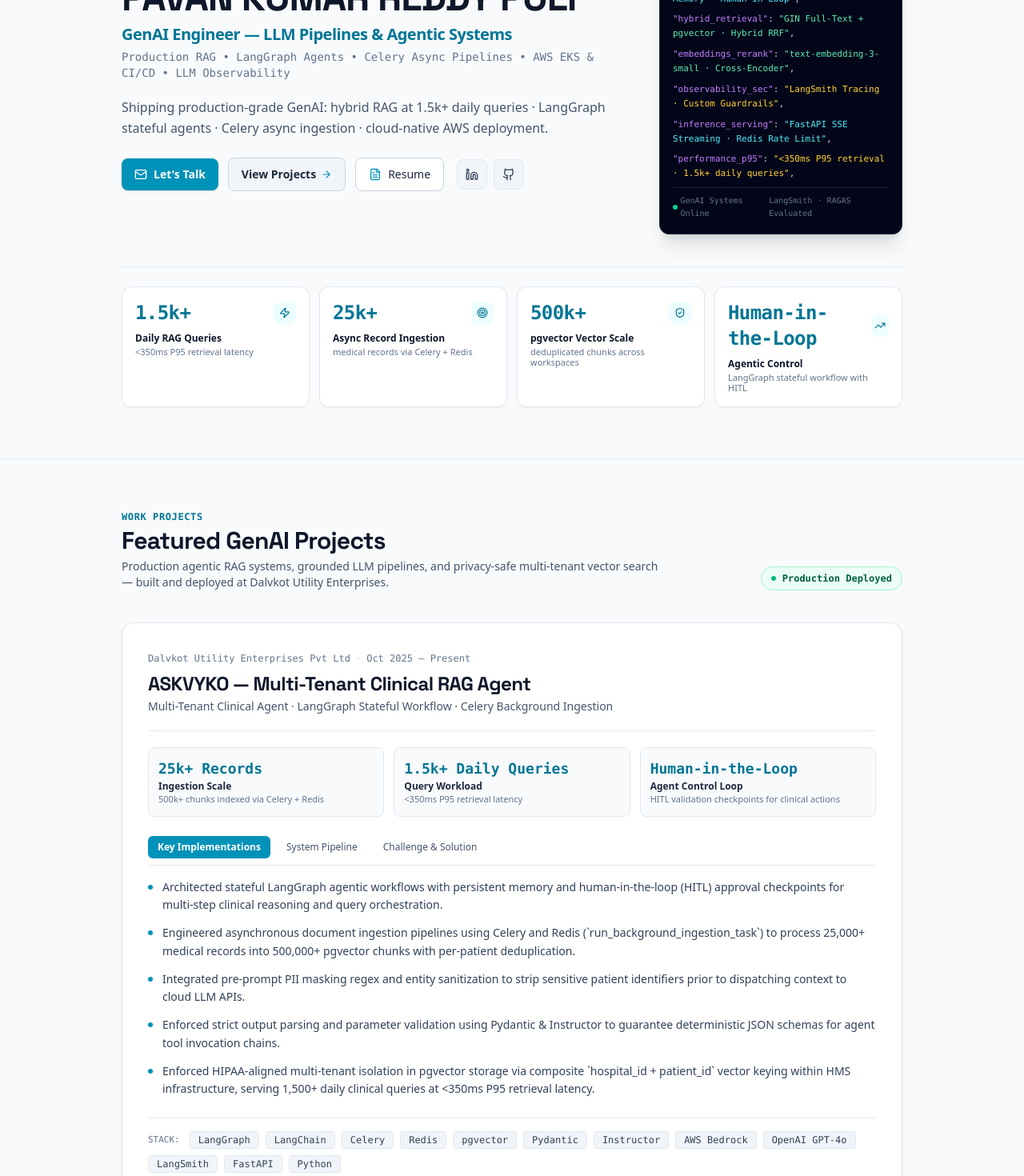
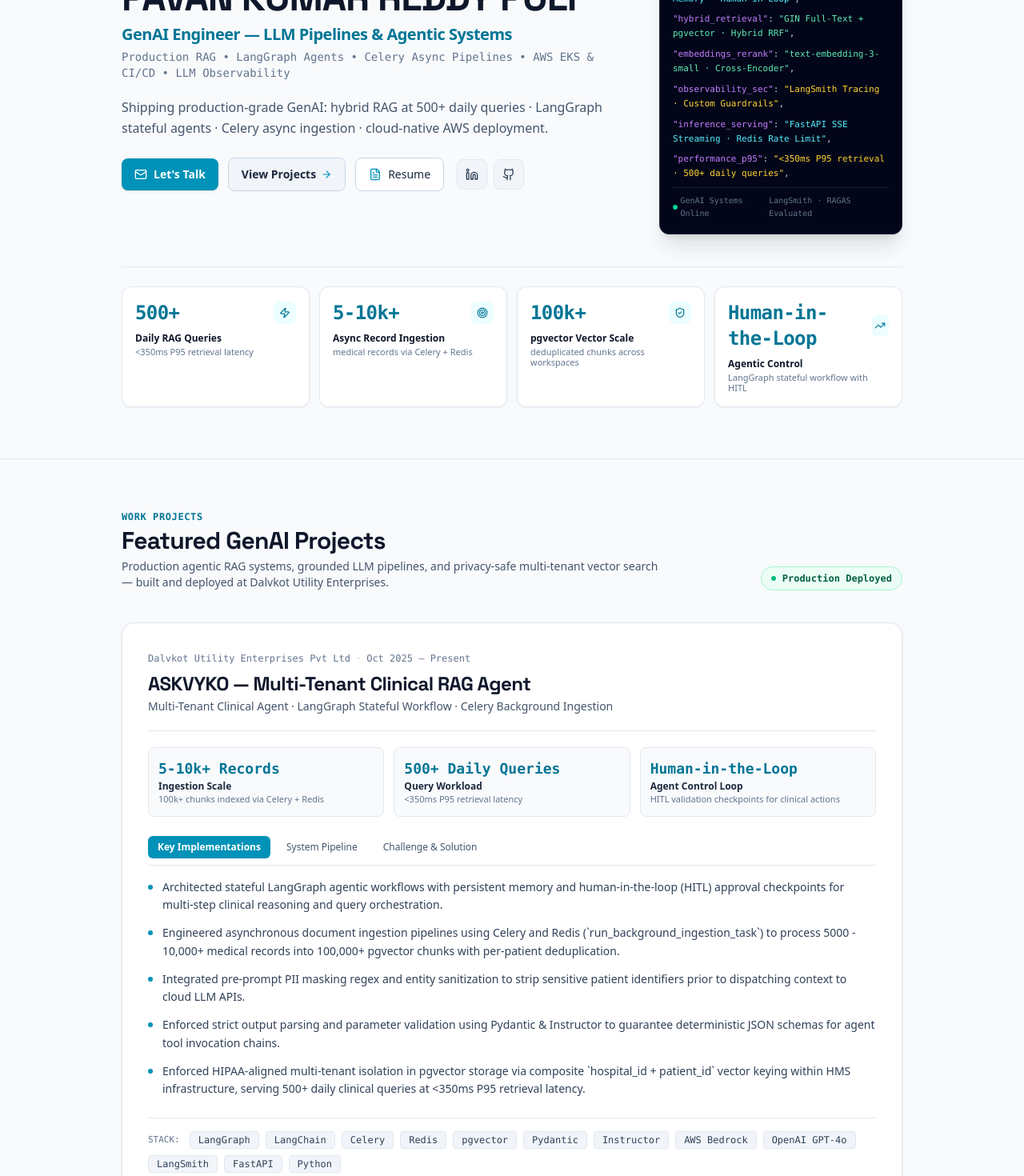
Before and after one commit to pavansde/portfolio, a React (Vite) app: page / in a window 1280 px wide. Shown: the part 260-1730 px from the top of the page at 80% size. Built offline with nearby package versions, Linux system fonts and the light colour scheme.

Commit message:
27102026

```diff
--- a/src/components/Hero.tsx
+++ b/src/components/Hero.tsx
@@ -141,7 +141,7 @@
                   <span className="text-purple-400">"inference_serving"</span>: <span className="text-cyan-300">"FastAPI SSE Streaming · Redis Rate Limit"</span>,
                 </div>
                 <div>
-                  <span className="text-purple-400">"performance_p95"</span>: <span className="text-amber-300">"&lt;350ms P95 retrieval · 1.5k+ daily queries"</span>,
+                  <span className="text-purple-400">"performance_p95"</span>: <span className="text-amber-300">"&lt;350ms P95 retrieval · 500+ daily queries"</span>,
                 </div>
                 <div className="pt-2 border-t border-slate-800/80 flex items-center justify-between text-[10px] text-slate-500">
                   <span className="flex items-center gap-1">
--- a/src/data/portfolioData.ts
+++ b/src/data/portfolioData.ts
@@ -1,19 +1,19 @@
 export const RESUME_DATA = {
   name: "PAVAN KUMAR REDDY PULI",
   title: "GenAI Engineer — LLM Pipelines & Agentic Systems",
-  tagline: "Shipping production-grade GenAI: hybrid RAG at 1.5k+ daily queries · LangGraph stateful agents · Celery async ingestion · cloud-native AWS deployment.",
+  tagline: "Shipping production-grade GenAI: hybrid RAG at 500+ daily queries · LangGraph stateful agents · Celery async ingestion · cloud-native AWS deployment.",
   focus: "Production RAG • LangGraph Agents • Celery Async Pipelines • AWS EKS & CI/CD • LLM Observability",
   phone: "+91 8121692747",
   email: "pavan.sde1@gmail.com",
   linkedin: "https://www.linkedin.com/in/pavankumarreddypuli/",
   github: "https://github.com/pavansde",
   location: "Bengaluru, India",
-  summary: "GenAI Engineer specializing in production LLM systems, agentic RAG pipelines, and cloud-native AI deployment for Hospital Management Systems (HMS). Architected GIN + pgvector hybrid RAG serving 1,500+ daily clinical queries at <350ms P95 latency across 500k+ vector chunks. Built Celery & Redis async ingestion pipelines (25k+ medical records) and stateful LangGraph agentic workflows with human-in-the-loop approval checkpoints.",
+  summary: "GenAI Engineer specializing in production LLM systems, agentic RAG pipelines, and cloud-native AI deployment for Hospital Management Systems (HMS). Architected GIN + pgvector hybrid RAG serving 500+ daily clinical queries at <350ms P95 latency across 100k+ vector chunks. Built Celery & Redis async ingestion pipelines (5-10k+ medical records) and stateful LangGraph agentic workflows with human-in-the-loop approval checkpoints.",
 
   keyMetrics: [
-    { label: "Daily RAG Queries", value: "1.5k+", sub: "<350ms P95 retrieval latency", icon: "Zap" },
-    { label: "Async Record Ingestion", value: "25k+", sub: "medical records via Celery + Redis", icon: "Target" },
-    { label: "pgvector Vector Scale", value: "500k+", sub: "deduplicated chunks across workspaces", icon: "ShieldCheck" },
+    { label: "Daily RAG Queries", value: "500+", sub: "<350ms P95 retrieval latency", icon: "Zap" },
+    { label: "Async Record Ingestion", value: "5-10k+", sub: "medical records via Celery + Redis", icon: "Target" },
+    { label: "pgvector Vector Scale", value: "100k+", sub: "deduplicated chunks across workspaces", icon: "ShieldCheck" },
     { label: "Agentic Control", value: "Human-in-the-Loop", sub: "LangGraph stateful workflow with HITL", icon: "TrendingUp" },
   ],
 
@@ -74,18 +74,18 @@
         "LangSmith Execution & Latency Tracing"
       ],
       metrics: [
-        { label: "Ingestion Scale", value: "25k+ Records", detail: "500k+ chunks indexed via Celery + Redis" },
-        { label: "Query Workload", value: "1.5k+ Daily Queries", detail: "<350ms P95 retrieval latency" },
+        { label: "Ingestion Scale", value: "5-10k+ Records", detail: "100k+ chunks indexed via Celery + Redis" },
+        { label: "Query Workload", value: "500+ Daily Queries", detail: "<350ms P95 retrieval latency" },
         { label: "Agent Control Loop", value: "Human-in-the-Loop", detail: "HITL validation checkpoints for clinical actions" }
       ],
       challenge: "Preventing cross-patient data leakage in a multi-tenant clinical RAG agent embedded within Hospital Management System (HMS) software, while handling long-running vectorization jobs and multi-step clinical reasoning loops.",
       solution: "Engineered a stateful LangGraph agentic workflow with persistent memory, HITL validation checkpoints, and composite patient+hospital vector keying in pgvector. Built asynchronous ingestion pipelines using Celery & Redis (`run_background_ingestion_task`) to offload document parsing and chunk embedding generation from main request threads.",
       bullets: [
         "Architected stateful LangGraph agentic workflows with persistent memory and human-in-the-loop (HITL) approval checkpoints for multi-step clinical reasoning and query orchestration.",
-        "Engineered asynchronous document ingestion pipelines using Celery and Redis (`run_background_ingestion_task`) to process 25,000+ medical records into 500,000+ pgvector chunks with per-patient deduplication.",
+        "Engineered asynchronous document ingestion pipelines using Celery and Redis (`run_background_ingestion_task`) to process 5000 - 10,000+ medical records into 100,000+ pgvector chunks with per-patient deduplication.",
         "Integrated pre-prompt PII masking regex and entity sanitization to strip sensitive patient identifiers prior to dispatching context to cloud LLM APIs.",
         "Enforced strict output parsing and parameter validation using Pydantic & Instructor to guarantee deterministic JSON schemas for agent tool invocation chains.",
-        "Enforced HIPAA-aligned multi-tenant isolation in pgvector storage via composite `hospital_id + patient_id` vector keying within HMS infrastructure, serving 1,500+ daily clinical queries at <350ms P95 retrieval latency."
+        "Enforced HIPAA-aligned multi-tenant isolation in pgvector storage via composite `hospital_id + patient_id` vector keying within HMS infrastructure, serving 500+ daily clinical queries at <350ms P95 retrieval latency."
       ],
       stack: ["LangGraph", "LangChain", "Celery", "Redis", "pgvector", "Pydantic", "Instructor", "AWS Bedrock", "OpenAI GPT-4o", "LangSmith", "FastAPI", "Python"]
     },
```
